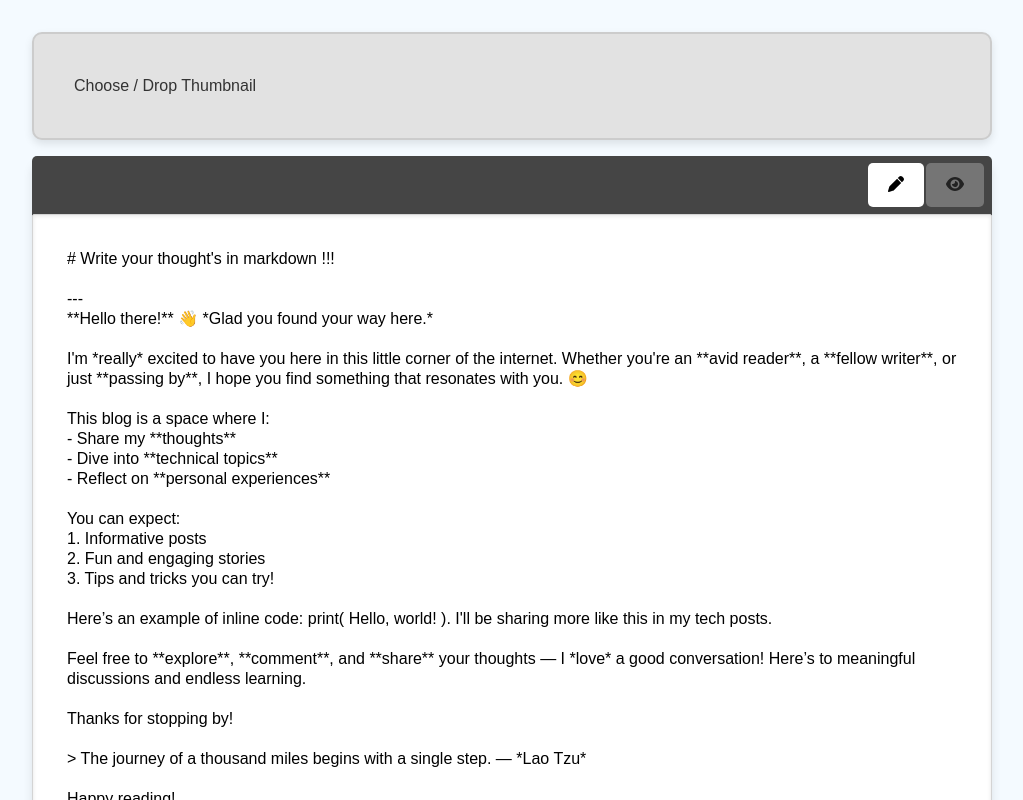
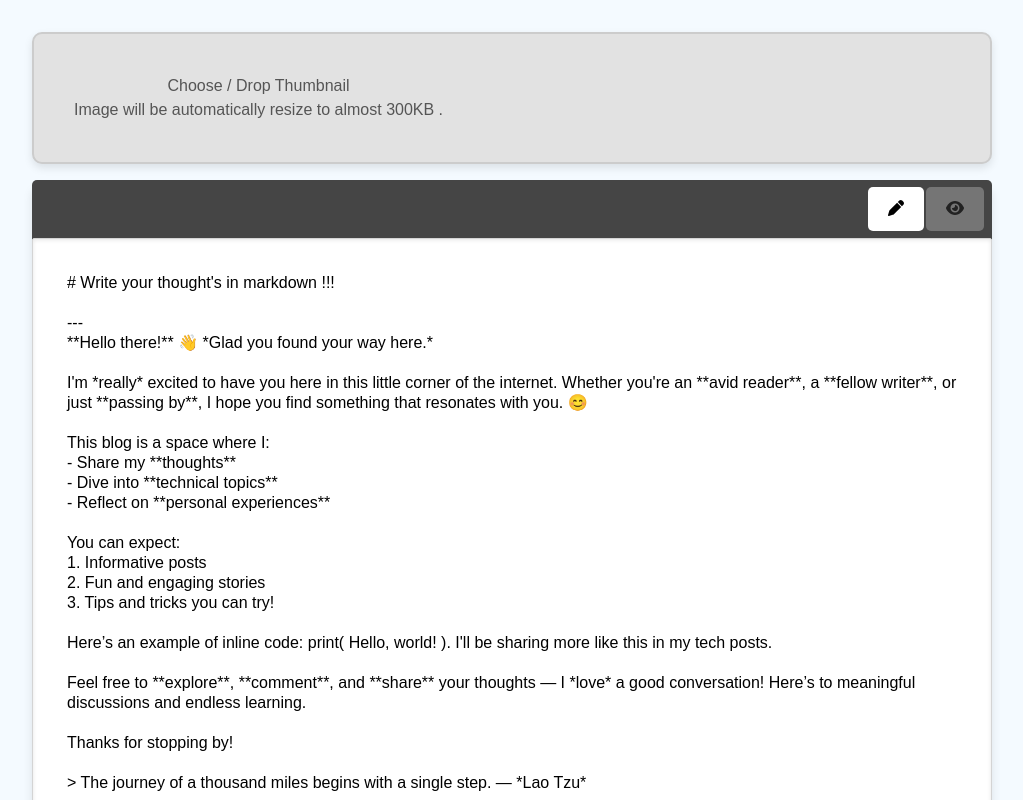
Before and after one commit to akhilsharmaa/advium, a React (Vite) app in the folder frontend/: page / in a window 1280 px wide. Shown: the top 800 px of the page, without its empty margins (128-1151 px from the left). Built offline with nearby package versions, Linux system fonts and the light colour scheme.

Commit message:
CSS improved

```diff
--- a/frontend/src/components/WriteBlogPage.jsx
+++ b/frontend/src/components/WriteBlogPage.jsx
@@ -63,8 +63,7 @@ const WriteBlogPage = () => {
 
   const onDrop = useCallback((acceptedFiles) => {
 
-    const HEIGHT = 16*10;
-    const WIDTH = 10*10;
+    const IMAGE_QUALITY = 25;
 
     acceptedFiles.forEach((file) => {
       const reader = new FileReader()
@@ -75,9 +74,11 @@ const WriteBlogPage = () => {
 
         setThumbnailImageSrc(reader.result); // setting the image to the image tag
 
-        resizeBase64Img(reader.result, HEIGHT, WIDTH)
+        resizeBase64Img(reader.result, 16*IMAGE_QUALITY, 10*IMAGE_QUALITY)
         .then((result)=>{
           setThumbnailImageSrc(result);
+          console.log(result);
+
         });
       }
       reader.readAsDataURL(file);
@@ -100,12 +101,21 @@ const WriteBlogPage = () => {
               id='thumbnail-image'
             />
               <input {...getInputProps()} />
-            <div className="overlay">Choose / Drop Other Thumbnail</div>
+            <div className="overlay">
+              <div>
+                <p className='text-2xl'>Choose / Drop New Thumbnail</p>
+                <p className='text-sm text-gray-300'>Image will be automatically resize to almost <span className='text-red-600'>300KB</span> .</p>
+              </div>
+
+            </div>
           </div>
         ) : (
-          <div id='drag-arena' {...getRootProps()} className="drag-area  thumbnail">
+          <div {...getRootProps()} className="drag-area  thumbnail">
             <input {...getInputProps()} />
-            <p className='text-2xl'>Choose / Drop Thumbnail</p>
+            <div>
+              <p className='text-2xl'>Choose / Drop Thumbnail</p>
+              <p className='text-sm text-gray-500'>Image will be automatically resize to almost <span className='text-red-600'>300KB</span> .</p>
+            </div>
           </div>
         )}
       </div>
--- a/frontend/src/components/css/WriteBlogPage.css
+++ b/frontend/src/components/css/WriteBlogPage.css
@@ -82,7 +82,6 @@
     width: 100%;
     background-color: #f8f9fa;
     border: 1px solid #ddd;
-    border-radius: 8px;
     padding: 40px;
     font-size: 16px;
     color: #333;
@@ -163,8 +162,6 @@
 .drag-area p {
   margin: 0;
   text-align: center;
-  font-size: 16px;
-  color: #333;
 }
 
 /* Image wrapper for clickable preview */
```
Also changed, not shown: frontend/src/components/compressimage.js (deleted).
